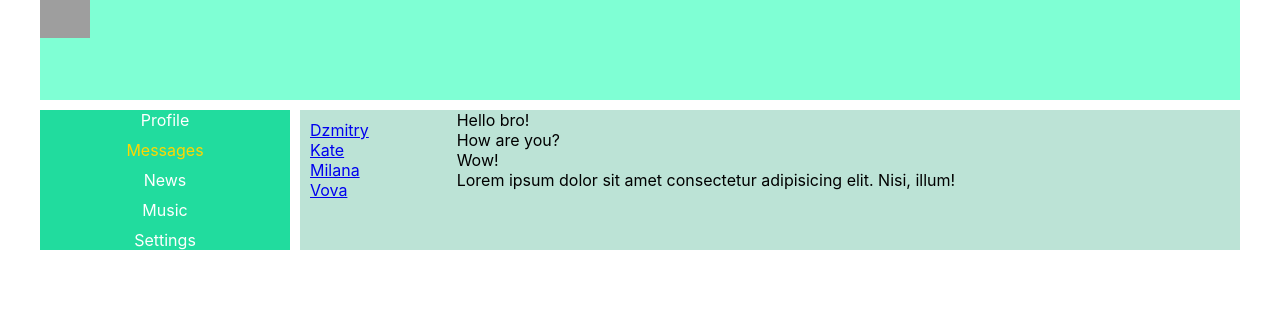
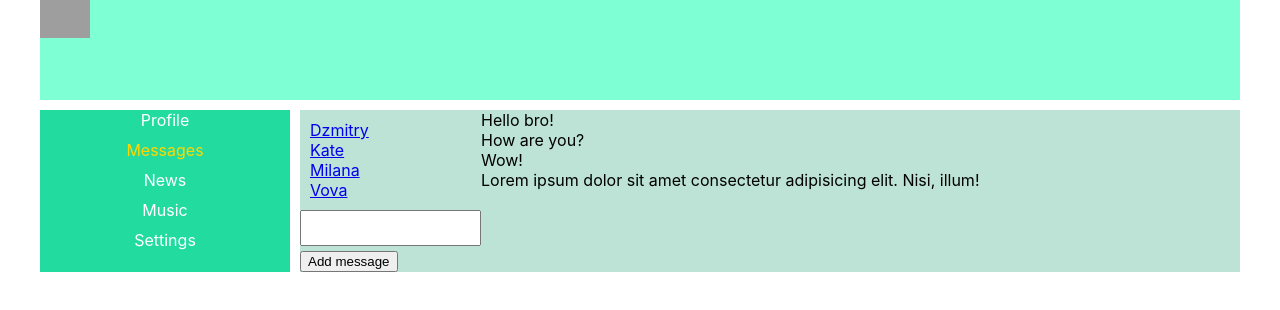
Before and after one commit to vlk-m6578/react-js, a React (Create React App) app in the folder react-01/my-app/: page /messages in a window 1280 px wide. Shown: the top 310 px of the page. Built offline with nearby package versions, Linux system fonts and the light colour scheme; grey boxes are pictures that could not be loaded.

Commit message:
callback/props

```diff
--- a/react-01/my-app/src/App.js
+++ b/react-01/my-app/src/App.js
@@ -8,6 +8,7 @@ import News from './components/News/News';
 import { BrowserRouter, Routes, Route } from 'react-router-dom';
 import Music from './components/Music/Music';
 import Settings from './components/Settings/Settings';
+import { addPost } from './redux/state';
 
 function App(props) {
   return (
@@ -17,7 +18,7 @@ function App(props) {
         <Navbar />
         <div className='app-wrapper-content'>
           <Routes>
-            <Route path='/profile' element={<Profile state={props.state.profilePage} />} />
+            <Route path='/profile' element={<Profile state={props.state.profilePage} addPost = {props.addPost} />} />
             <Route path='/messages' element={<Dialogs state={props.state.dialogsPage} />} />
             <Route path='/news' element={<News />}/>
             <Route path='/music' element={<Music />} />
--- a/react-01/my-app/src/components/Dialogs/Dialogs.jsx
+++ b/react-01/my-app/src/components/Dialogs/Dialogs.jsx
@@ -1,6 +1,7 @@
 import c from './Dialogs.module.css';
 import Dialog from './Dialog/Dialog';
 import Message from './Message/Message';
+import React from 'react';
 
 const Dialogs = (props) => {
 
@@ -8,6 +9,13 @@ const Dialogs = (props) => {
     .map(d => <Dialog id={d.id} name={d.name} />);
 
   let messagesElements = props.state.messages.map( m => <Message message={m.message} />);
+
+  let newMessage = React.createRef();
+
+  let addMessage = () => {
+    let text = newMessage.current.value;
+    alert(text);
+  }
 
   return (
     <div className={c.dialogs}>
@@ -17,6 +25,10 @@ const Dialogs = (props) => {
       <div className={c.messages}>
         {messagesElements}
       </div>
+      <div className={c.add}>
+        <textarea ref={newMessage}></textarea>
+        <button onClick={addMessage}>Add message</button>
+      </div>
     </div>
   );
 }
--- a/react-01/my-app/src/components/Dialogs/Dialogs.module.css
+++ b/react-01/my-app/src/components/Dialogs/Dialogs.module.css
@@ -6,3 +6,11 @@
 .dialogs__list {
   padding: 10px;
 }
+
+.add {
+
+}
+
+.add textarea {
+  resize: none;
+}
--- a/react-01/my-app/src/components/Profile/Posts/Posts.jsx
+++ b/react-01/my-app/src/components/Profile/Posts/Posts.jsx
@@ -8,8 +8,10 @@ const Posts = (props) => {
   let newPostElement = React.createRef();
 
   let addPost = () => {
+    debugger;
     let text = newPostElement.current.value;
-    alert(text);
+    props.addPost(text);
+
   }
 
   return (
--- a/react-01/my-app/src/components/Profile/Profile.jsx
+++ b/react-01/my-app/src/components/Profile/Profile.jsx
@@ -6,7 +6,7 @@ const Profile = (props) => {
   return (
     <div className={c.profile}>
       <ProfileInfo />
-      <Posts posts={props.state.posts} />
+      <Posts posts={props.state.posts} addPost={props.addPost} />
     </div>
   );
 }
--- a/react-01/my-app/src/index.js
+++ b/react-01/my-app/src/index.js
@@ -4,11 +4,14 @@ import './index.css';
 import App from './App';
 import reportWebVitals from './reportWebVitals';
 import state from './redux/state';
+import { addPost } from './redux/state';
+
+// addPost('Aboba!!!');
 
 const root = ReactDOM.createRoot(document.getElementById('root'));
 root.render(
   <React.StrictMode>
-    <App state={state} />
+    <App state={state} addPost={addPost} />
   </React.StrictMode>
 );
 
--- a/react-01/my-app/src/redux/state.js
+++ b/react-01/my-app/src/redux/state.js
@@ -26,12 +26,20 @@ let state = {
   }
 }
 
+// нарушение чистой функции -> state глобальный
+export let addPost = (postMessage) => {
+  debugger;
+  let newPost = {
+    id: 5,
+    message: postMessage,
+    count: 0
+  };
+  state.profilePage.posts.push(newPost);
+}
+
 // H/W
 
 // добавить friends в sidebar
 // сверстать на странице Messages аватарки у людей и аватарки у сообщений
 
-// добавить textarea в Messages и кнопку Add
-// та же работа с ref
-
 export default state;
```
